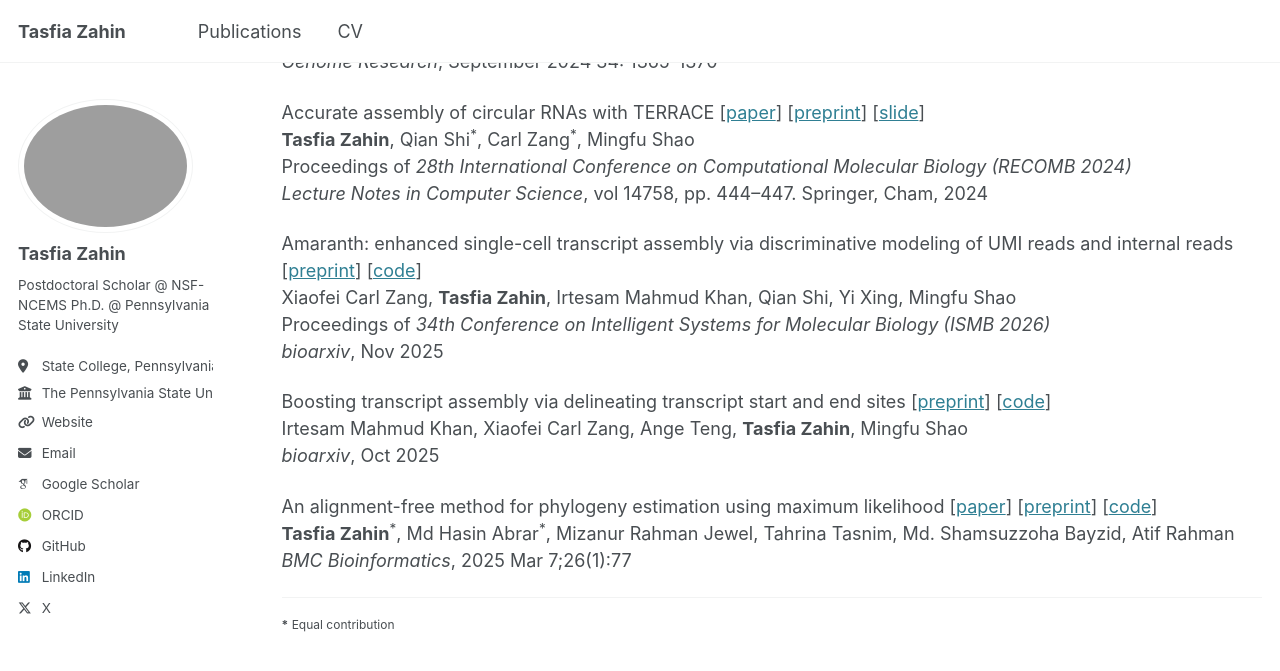
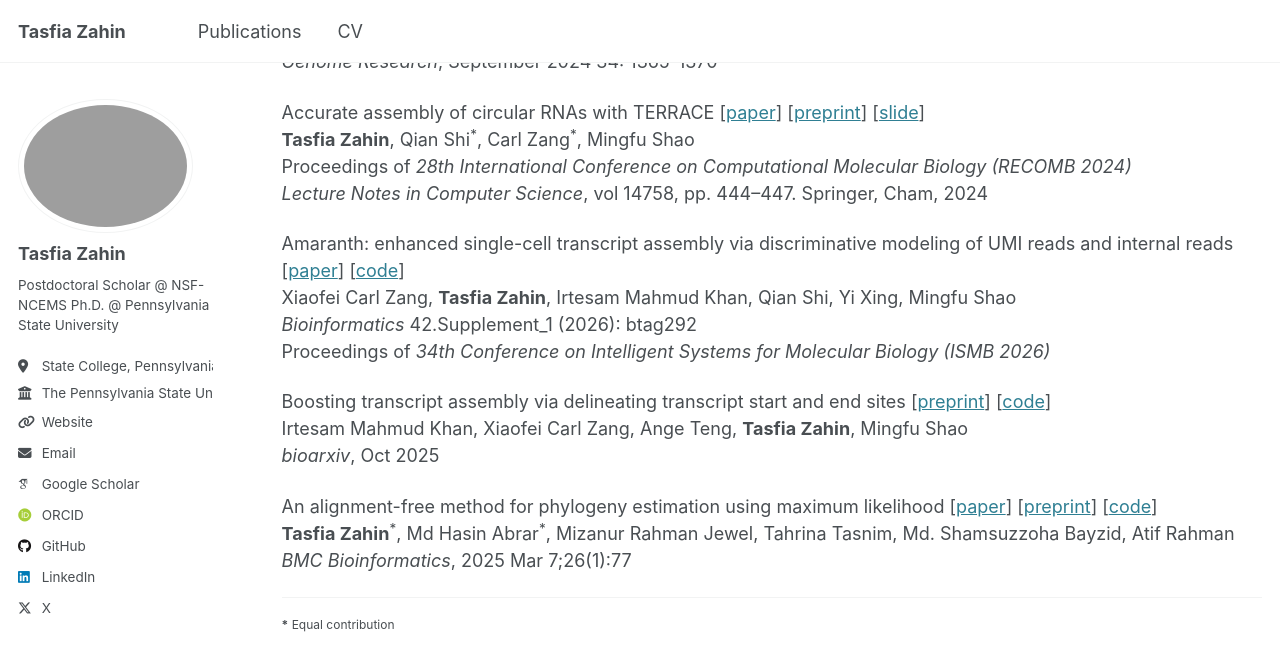
Before and after one commit to TasfiaZahin/TasfiaZahin.github.io, a Jekyll site: the page built from _pages/publications.html, in a window 1280 px wide and 900 px high, scrolled down 491 px. Shown: the top 671 px of the window. Built offline with Jekyll 4.4.1, drawn with Linux system fonts in a browser that asks for light colours; some web fonts are replaced.

Commit message:
Replace preprint link with final paper link
Updated publication details for Amaranth paper.

```diff
--- a/_pages/publications.html
+++ b/_pages/publications.html
@@ -70,11 +70,11 @@ author_profile: true
   <div class="publication-item">
     <p>
       Amaranth: enhanced single-cell transcript assembly via discriminative modeling of UMI reads and internal reads
-      [<a href="https://doi.org/10.1101/2025.11.24.690228" target="_blank">preprint</a>]
+      [<a href="https://doi.org/10.1093/bioinformatics/btag292" target="_blank">paper</a>]
       [<a href="https://github.com/Shao-Group/amaranth" target="_blank">code</a>]<br>
       Xiaofei Carl Zang, <strong>Tasfia Zahin</strong>, Irtesam Mahmud Khan, Qian Shi, Yi Xing, Mingfu Shao<br>
+      <em>Bioinformatics</em> 42.Supplement_1 (2026): btag292<br>
       Proceedings of <em>34th Conference on Intelligent Systems for Molecular Biology (ISMB 2026)</em><br>
-      <em>bioarxiv</em>, Nov 2025
     </p>
   </div>
 
```
